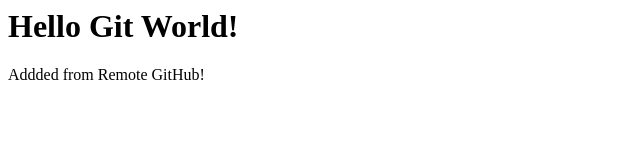
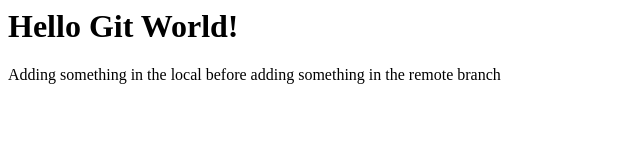
Before and after one commit to omerson-cruz/GitGitHubMasterClass, a plain HTML site: page index.html in a window 1280 px wide. Shown: the whole page, without its empty margins (0-640 px from the left). Drawn offline with Linux system fonts and the light colour scheme.

Commit message:
updated with pull from the repo

```diff
--- a/index.html
+++ b/index.html
@@ -1,5 +1,6 @@
 <h1>Hello Git World!</h1>
 
 <div>
-Addded from Remote GitHub!
-</div>
+<p>
+	Adding something in the local before adding something in the remote branch
+</p></div>
```
